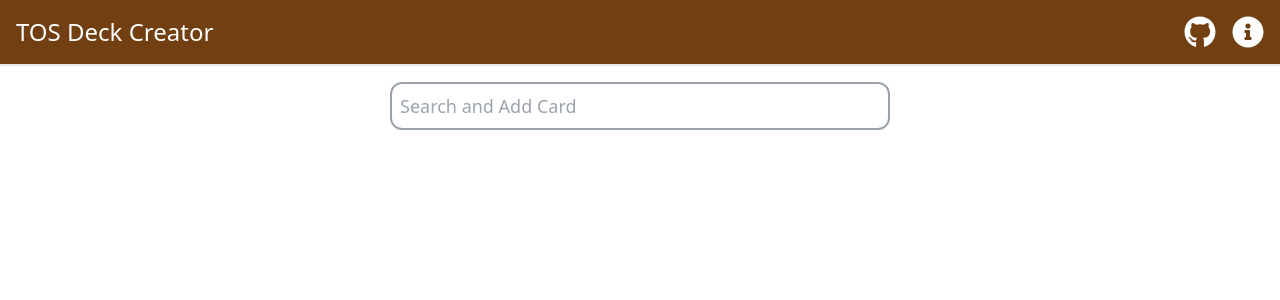
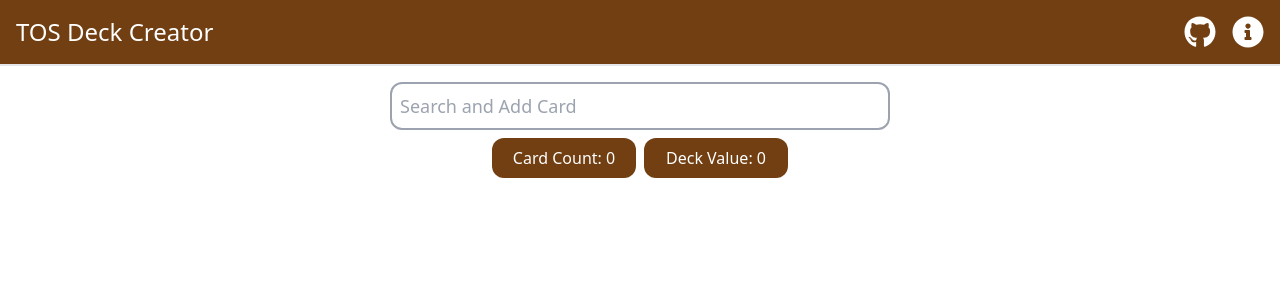
Before and after one commit to HarrisonTCodes/TOS-CG-Deck-Creator, a Next.js app: page / in a window 1280 px wide. Shown: the top 300 px of the page. Built offline with nearby package versions, Linux system fonts and the light colour scheme.

Commit message:
Added badges to show deck count and value

```diff
--- /dev/null
+++ b/app/components/badge/Badge.tsx
@@ -0,0 +1,9 @@
+import { ReactElement } from "react";
+
+export default function Badge({ label } : { label: string }) {
+    return (
+        <div className="p-2 rounded-xl bg-yellow-900 text-white text-center font-medium min-w-36">
+            {label}
+        </div>
+    )
+}
--- a/app/components/search/SearchOptions.tsx
+++ b/app/components/search/SearchOptions.tsx
@@ -8,7 +8,7 @@ export default function SearchOptions({ optionsState, visible } : { optionsState
 
     return (
         <div
-            className={`flex flex-col w-[90%] max-w-[500px] cursor-pointer z-1 absolute overflow-y-scroll max-h-52 mt-14 rounded-xl border-2 bg-white bg-opacity-90 ${optionsState.length > 0 && (visible || hovered) ? "visible" : "invisible"}`}
+            className={`flex flex-col w-[90%] max-w-[500px] cursor-pointer z-1 absolute overflow-y-scroll max-h-52 mt-[6.5rem] rounded-xl border-2 bg-white bg-opacity-90 ${optionsState.length > 0 && (visible || hovered) ? "visible" : "invisible"}`}
             onMouseEnter={() => setHovered(true)}
             onMouseLeave={() => setHovered(false)}
         >
--- a/app/page.tsx
+++ b/app/page.tsx
@@ -5,6 +5,8 @@ import { create } from "zustand"
 import Searchbar from "./components/search/Searchbar";
 import SearchOptions from "./components/search/SearchOptions";
 import Card from "./components/card/Card";
+import Badge from "./components/badge/Badge";
+import { getValueString } from "./utils";
 
 // Zustand selected cards store
 interface SelectedCardsStore {
@@ -34,7 +36,11 @@ export default function Home() {
         setFocusState={setSearchbarFocus}
       />
       <SearchOptions optionsState={cardsMatchingSearch} visible={searchbarFocus} />
-      <section className="flex flex-wrap justify-center gap-2 py-4 max-w-[500px]">
+      <section className="flex justify-center gap-2 py-2">
+        <Badge label={`Card Count: ${selectedCards.length}`} />
+        <Badge label={`Deck Value: ${getValueString(selectedCards.reduce((accumulator, card) => accumulator + card.value, 0))}`} />
+      </section>
+      <section className="flex flex-wrap justify-center gap-2 max-w-[500px]">
         {selectedCards.map((card: CardParameters, index: number) => <Card card={card} key={index} />)}
       </section>
     </main>
```
